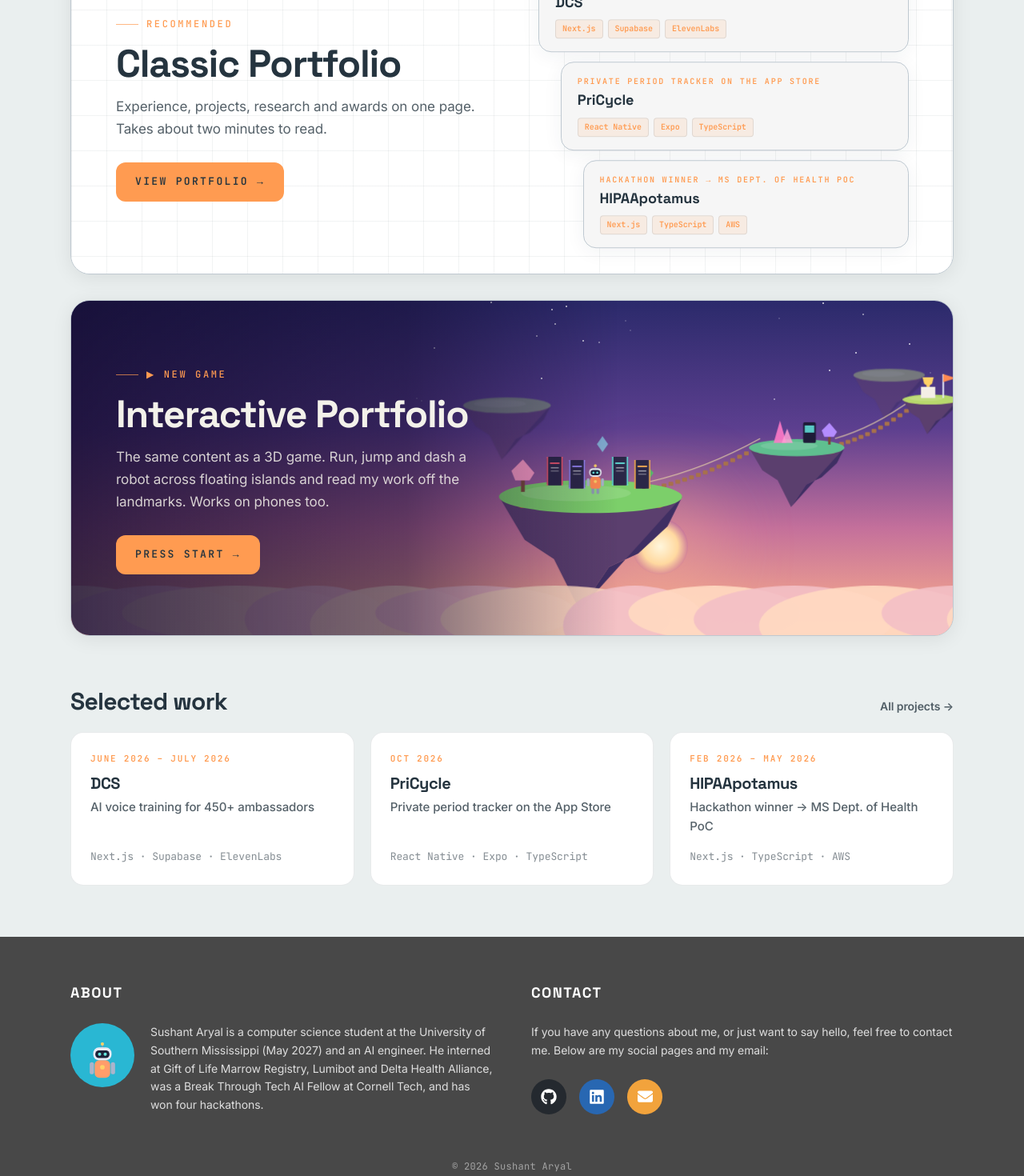
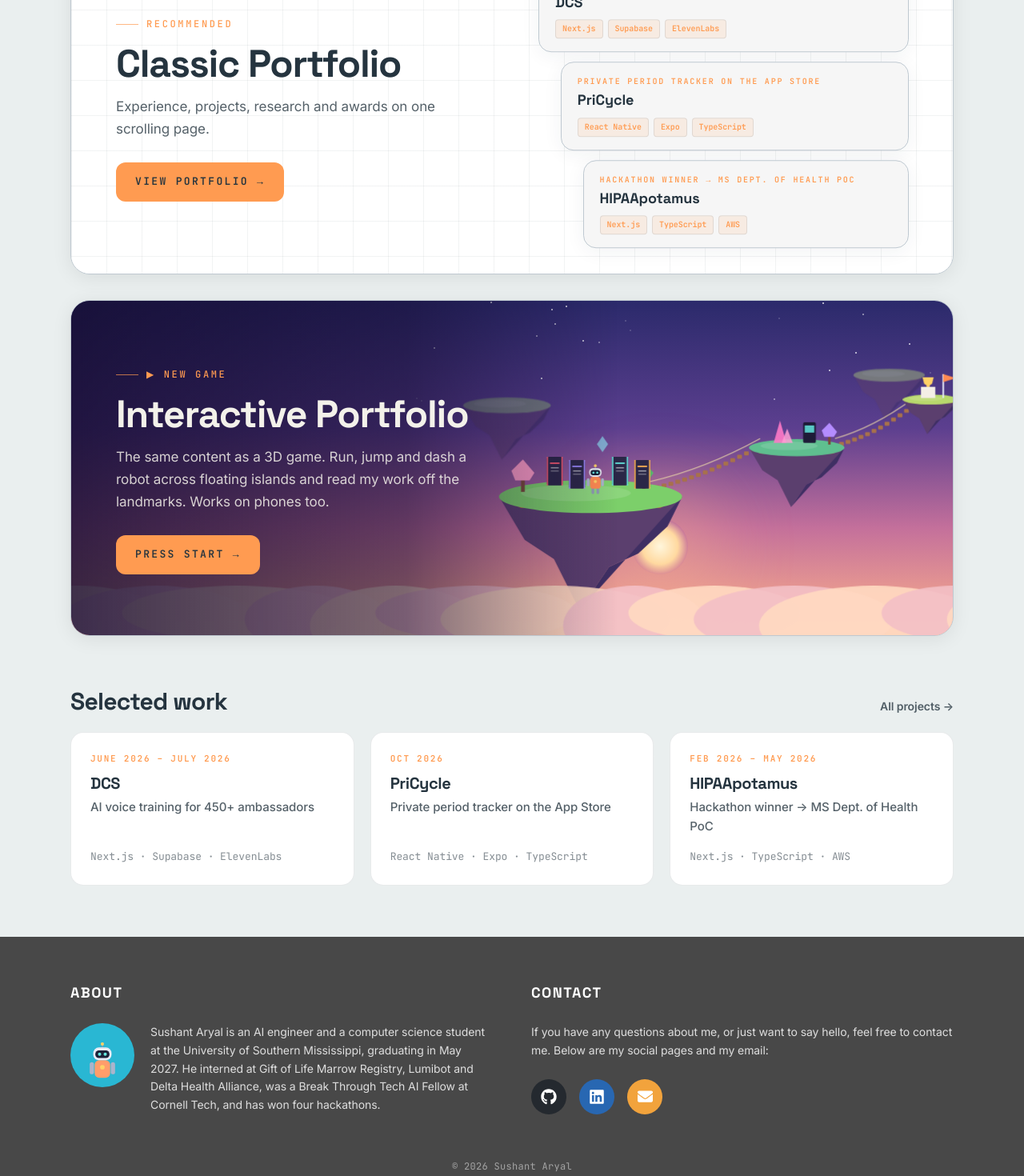
Before and after one commit to aryalsushant/alt-portfolio, a React (Create React App) app: page / in a window 1280 px wide. Shown: the part 660-2130 px from the top of the page at 80% size. Built offline with nearby package versions, Linux system fonts and the light colour scheme.

Commit message:
copy: tighten landing and PriCycle text

```diff
--- a/src/interactive/content.js
+++ b/src/interactive/content.js
@@ -120,7 +120,7 @@ export const PROJECTS = [
     name: 'PriCycle',
     tagline: 'Private period tracker on the App Store',
     dates: 'Oct 2026',
-    desc: 'iPhone period tracker that never touches the network: no account, no server, zero network requests. Logs live in an encrypted on-device database with the key in the Keychain, excluded from iCloud backup, behind an optional Face ID / Touch ID / PIN lock. Backups are password-encrypted exports the user starts.',
+    desc: 'iPhone period tracker with no account and no server. It makes zero network requests. Logs are stored in an encrypted on-device database with the key in the Keychain, excluded from iCloud backup, behind an optional Face ID, Touch ID or PIN lock. Backups are password-encrypted files the user exports.',
     stack: ['React Native', 'Expo', 'TypeScript', 'SQLite'],
     links: [
       { label: 'App Store', href: 'https://apps.apple.com/us/app/pricycle/id6820843494' },
--- a/src/pages/Home.js
+++ b/src/pages/Home.js
@@ -298,7 +298,7 @@ export default function Home() {
             external
             eyebrow="Recommended"
             title="Classic Portfolio"
-            blurb="Experience, projects, research and awards on one page. Takes about two minutes to read."
+            blurb="Experience, projects, research and awards on one scrolling page."
             cta="View portfolio →"
             to="/classic"
           />
@@ -358,8 +358,8 @@ export default function Home() {
                 </svg>
               </div>
               <p className="text-[14px] leading-relaxed" style={{ color: 'rgba(255,255,255,.82)' }}>
-                Sushant Aryal is a computer science student at the University of Southern Mississippi
-                (May 2027) and an AI engineer. He interned at Gift of Life Marrow Registry, Lumibot and
+                Sushant Aryal is an AI engineer and a computer science student at the University of
+                Southern Mississippi, graduating in May 2027. He interned at Gift of Life Marrow Registry, Lumibot and
                 Delta Health Alliance, was a Break Through Tech AI Fellow at Cornell Tech, and has won four
                 hackathons.
               </p>
```
